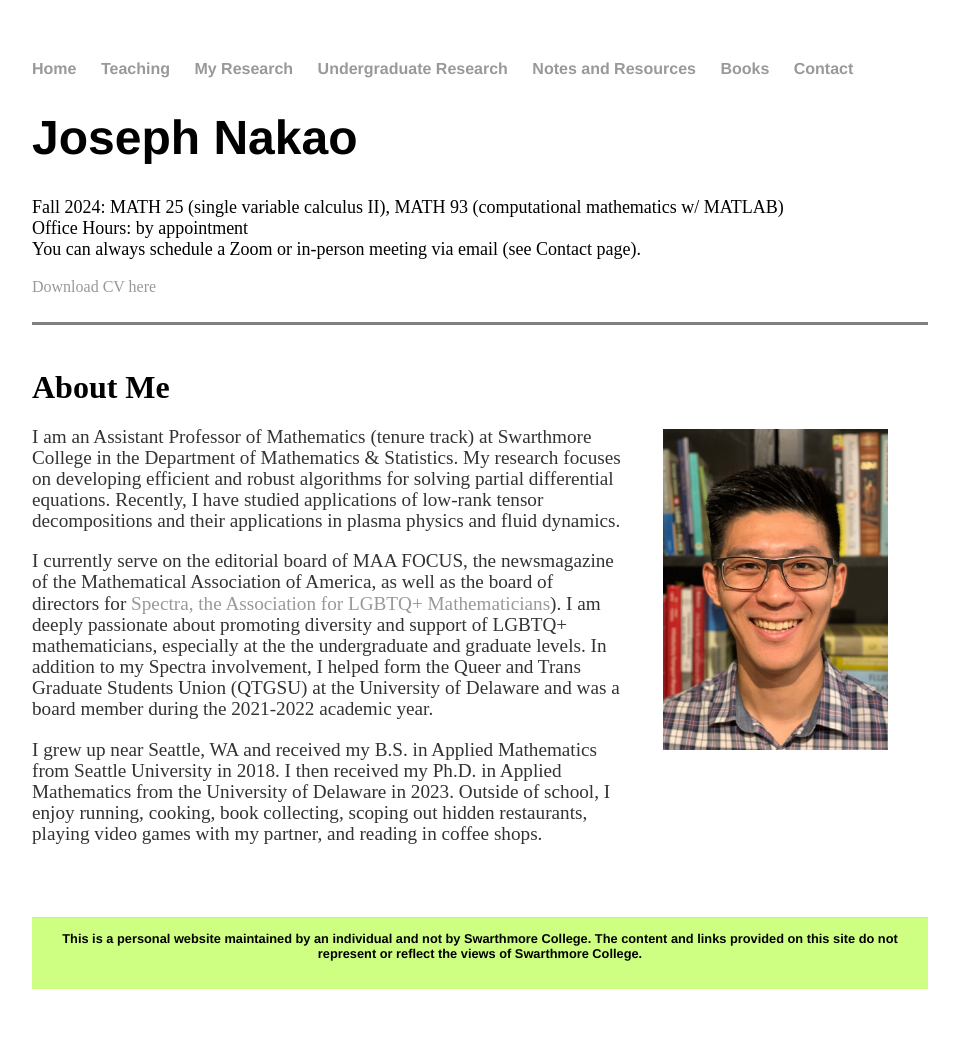
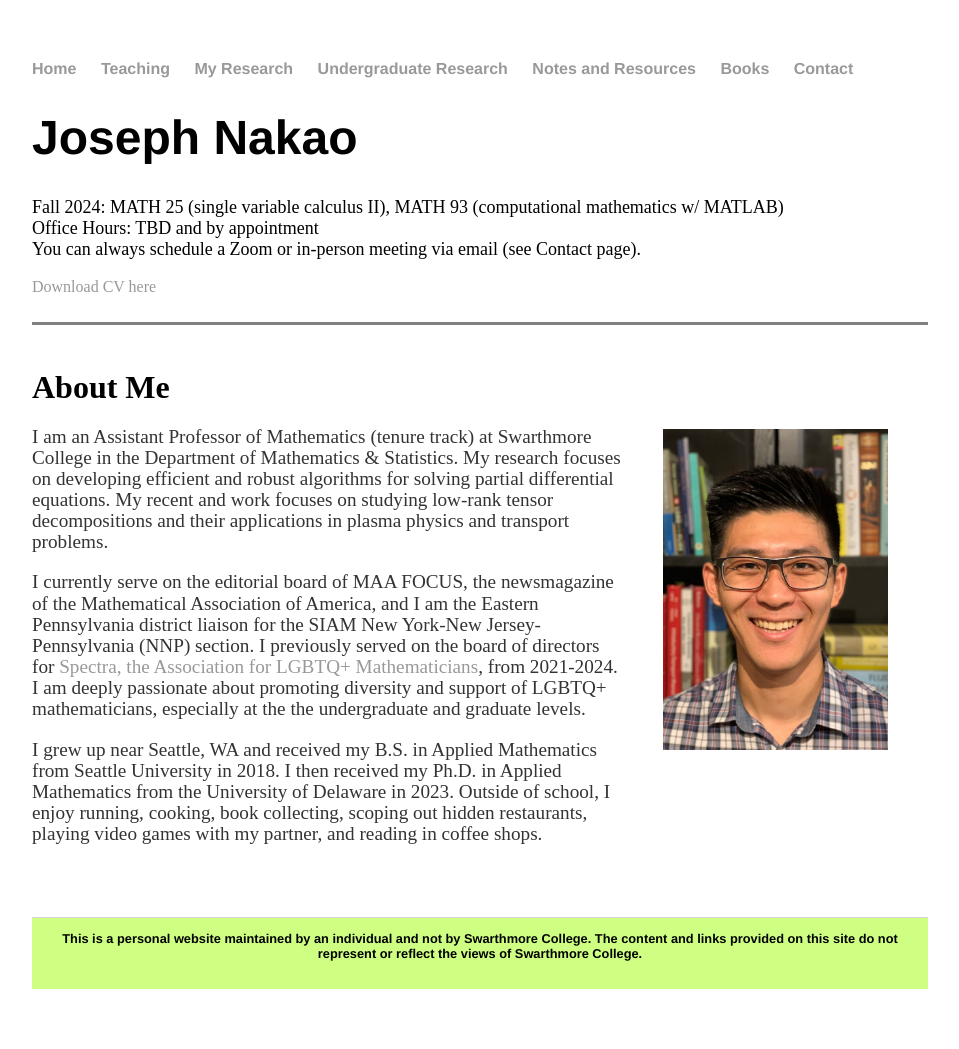
Before and after one commit to jhknakao/jhknakao.github.io, a Jekyll site: the page built from index.html, in a window 1280 px wide. Shown: the whole page, without its empty margins (160-1119 px from the left). Built offline with Jekyll 4.4.1, drawn with Linux system fonts in a browser that asks for light colours.

Commit message:
Update index.html

```diff
--- a/index.html
+++ b/index.html
@@ -6,7 +6,7 @@ title: Joseph Nakao's Homepage
 	<h1>Joseph Nakao</h1>
 	<font size="4">Fall 2024: MATH 25 (single variable calculus II), MATH 93 (computational mathematics w/ MATLAB)</font>
 	<br>
-	<font size="4">Office Hours: by appointment</font>
+	<font size="4">Office Hours: TBD and by appointment</font>
 	<br>
 	<font size="4">You can always schedule a Zoom or in-person meeting via email (see Contact page).</font>
 	<br>
@@ -24,12 +24,11 @@ title: Joseph Nakao's Homepage
 	<font size="6"><b>About Me</b></font>
 	<br>
 	<p>
-		I am an Assistant Professor of Mathematics (tenure track) at Swarthmore College in the Department of Mathematics & Statistics. My research focuses on developing efficient and robust algorithms for solving partial differential equations. Recently, I have studied applications of low-rank tensor decompositions and their applications in plasma physics and fluid dynamics.
+		I am an Assistant Professor of Mathematics (tenure track) at Swarthmore College in the Department of Mathematics & Statistics. My research focuses on developing efficient and robust algorithms for solving partial differential equations. My recent and work focuses on studying low-rank tensor decompositions and their applications in plasma physics and transport problems.
 	</p>
 	<p>
-		I currently serve on the editorial board of MAA FOCUS, the newsmagazine of the Mathematical Association of America, as well as the board of directors for <a href="http://lgbtmath.org">Spectra, the Association for LGBTQ+ Mathematicians</a>).
+		I currently serve on the editorial board of MAA FOCUS, the newsmagazine of the Mathematical Association of America, and I am the Eastern Pennsylvania district liaison for the SIAM New York-New Jersey-Pennsylvania (NNP) section. I previously served on the board of directors for <a href="http://lgbtmath.org">Spectra, the Association for LGBTQ+ Mathematicians</a>, from 2021-2024.
 		I am deeply passionate about promoting diversity and support of LGBTQ+ mathematicians, especially at the the undergraduate and graduate levels.
-		In addition to my Spectra involvement, I helped form the Queer and Trans Graduate Students Union (QTGSU) at the University of Delaware and was a board member during the 2021-2022 academic year.
 
 	</p>
 	<p>
```
